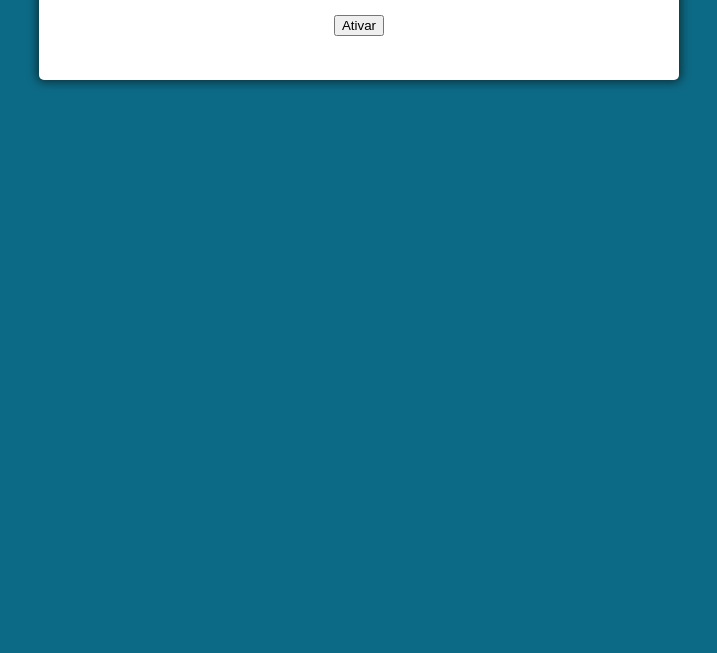
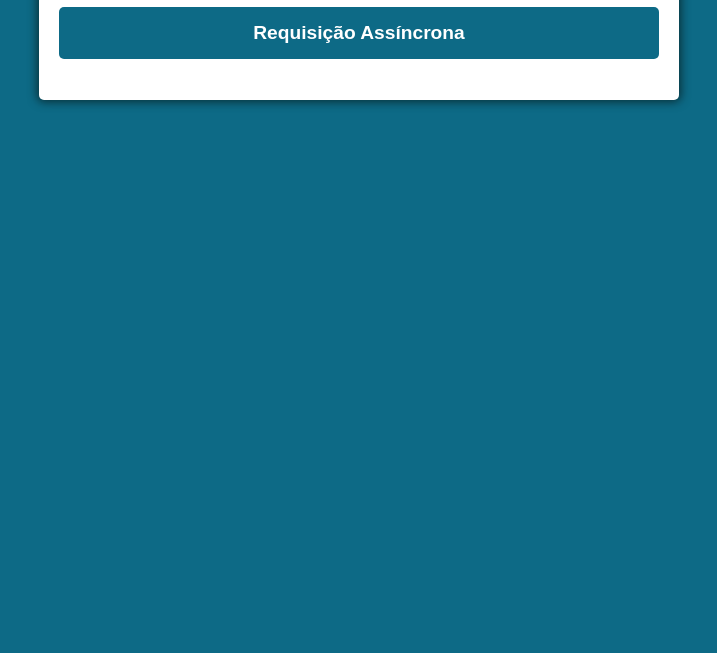
Before and after one commit to gafanhotoalexandre/requisicao-assincrona, a plain HTML site: page index.html in a window 1280 px wide. Shown: the part 147-800 px from the top of the page, without its empty margins (281-998 px from the left). Drawn offline with Linux system fonts and the light colour scheme.

Commit message:
corrigindo id e estilos do botao

```diff
--- a/assets/css/style.css
+++ b/assets/css/style.css
@@ -34,14 +34,16 @@ body {
 
 form input,
 form label,
-form button {
+form button,
+button {
     display: block;
     width: 100%;
     margin-bottom: 10px;
 }
 
 form input,
-form button {
+form button,
+button {
     border: 1px solid rgb(163, 163, 163);
     border-radius: 5px;
 }
@@ -53,13 +55,15 @@ form input {
 }
 
 form input:focus,
-form button:focus {
+form button:focus,
+button:focus {
     border: none;
     box-shadow: 0 0 2px 2px var(--primary-color-light);
     transition: .3s;
 }
 
-form button {
+form button,
+button {
     border: none;
     background: var(--primary-color);
     color: #fff;
@@ -71,7 +75,8 @@ form button {
     transition: background-color .3s;
 }
 
-form button:hover {
+form button:hover,
+button:hover {
     background-color: var(--primary-color-darker);
 }
 
--- a/assets/js/script.js
+++ b/assets/js/script.js
@@ -1,5 +1,5 @@
 const mainContainer = document.querySelector('.container');
-const app = mainContainer.querySelector('#active');
+const app = mainContainer.querySelector('#action');
 let url = 'https://jsonplaceholder.typicode.com/posts/1';
 
 async function getData() {
@@ -21,7 +21,7 @@ async function mountStructure() {
     fillStructure(elements, res);
 }
 
-function fillStructure({div, h1, p}, res) {
+function fillStructure({ div, h1, p }, res) {
     h1.innerText = res.title;
     p.innerText = res.body;
     div.appendChild(h1);
--- a/index.html
+++ b/index.html
@@ -12,7 +12,7 @@
     <section class="container">
         <h1>Prepare-se!</h1>
         <p class="center">
-            <button id="active">Ativar</button>
+            <button id="action">Requisição Assíncrona</button>
         </p>
     </section>
     <script src="assets/js/script.js"></script>
```
